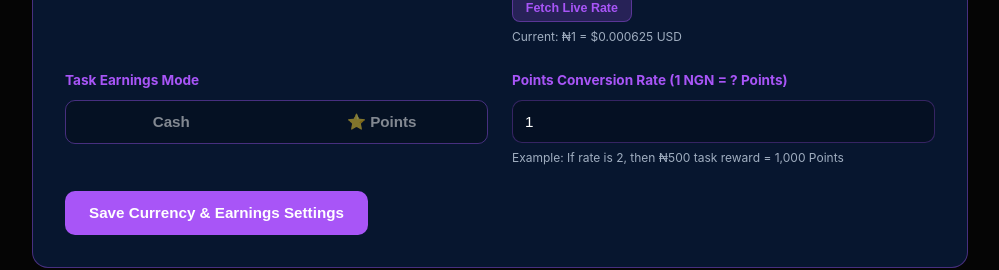
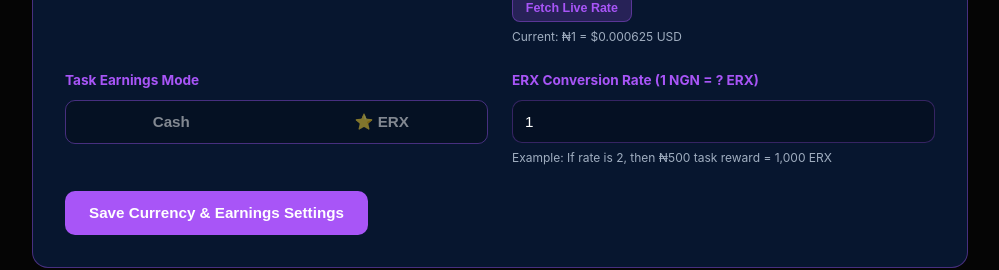
Before and after one commit to Eliyoung2005/EARNIX, a Next.js app: page /admin/settings in a window 1280 px wide. Shown: the part 3655-3925 px from the top of the page, without its empty margins (280-1279 px from the left). Built offline with nearby package versions, Linux system fonts and the light colour scheme; no server answers; the database is empty.

Commit message:
feat: change points suffix and label to ERX throughout settings, utilities, and VTU pages

```diff
--- a/src/app/admin/settings/page.tsx
+++ b/src/app/admin/settings/page.tsx
@@ -420,14 +420,14 @@ export default function AdminSettings() {
                     transition: 'all 0.2s ease'
                   }}
                 >
-                  ⭐ Points
+                  ⭐ ERX
                 </button>
               </div>
             </div>
 
             <div style={{ flex: 1, minWidth: '220px' }}>
               <label style={{ display: 'block', fontSize: '0.85rem', fontWeight: 'bold', color: '#a855f7', marginBottom: '0.5rem' }}>
-                Points Conversion Rate (1 NGN = ? Points)
+                ERX Conversion Rate (1 NGN = ? ERX)
               </label>
               <input
                 type="number"
@@ -442,7 +442,7 @@ export default function AdminSettings() {
                 }}
               />
               <span style={{ fontSize: '0.75rem', color: 'var(--text-secondary)', marginTop: '0.3rem', display: 'block' }}>
-                Example: If rate is 2, then ₦500 task reward = 1,000 Points
+                Example: If rate is 2, then ₦500 task reward = 1,000 ERX
               </span>
             </div>
           </div>
--- a/src/app/admin/vtu/page.tsx
+++ b/src/app/admin/vtu/page.tsx
@@ -184,7 +184,7 @@ export default function AdminVtuPage() {
           <div style={{ fontSize: '1.8rem', fontWeight: '900', color: 'var(--accent-blue)', marginTop: '0.3rem' }}>
             {fmt(data?.walletStats?.TASK || 0)}
           </div>
-          <span style={{ fontSize: '0.75rem', color: 'var(--text-secondary)' }}>Task points spent</span>
+          <span style={{ fontSize: '0.75rem', color: 'var(--text-secondary)' }}>Task ERX spent</span>
         </div>
 
         <div className="bg-surface" style={{ padding: '1.5rem', borderRadius: '18px', border: '1px solid rgba(255,255,255,0.08)' }}>
--- a/src/lib/currencyUtils.ts
+++ b/src/lib/currencyUtils.ts
@@ -39,7 +39,7 @@ export function formatTaskEarnings(amount: number, settings?: CurrencySettings |
   const s = settings || DEFAULT_SETTINGS;
   if (s.taskEarningsMode === 'POINTS') {
     const points = amount * (s.pointsConversionRate || 1);
-    return `${points.toLocaleString('en-US', { minimumFractionDigits: 0, maximumFractionDigits: 0 })} Points`;
+    return `${points.toLocaleString('en-US', { minimumFractionDigits: 0, maximumFractionDigits: 0 })} ERX`;
   }
   // In cash mode, use the active currency
   return formatCurrency(amount, s);
@@ -58,7 +58,7 @@ export function getCurrencySymbol(settings?: CurrencySettings | null): string {
  */
 export function getTaskLabel(settings?: CurrencySettings | null): string {
   const s = settings || DEFAULT_SETTINGS;
-  return s.taskEarningsMode === 'POINTS' ? 'Points' : getCurrencySymbol(s);
+  return s.taskEarningsMode === 'POINTS' ? 'ERX' : getCurrencySymbol(s);
 }
 
 /**
```
Also changed, not shown: src/app/dashboard/vtu/page.tsx (+4 -4 lines).
